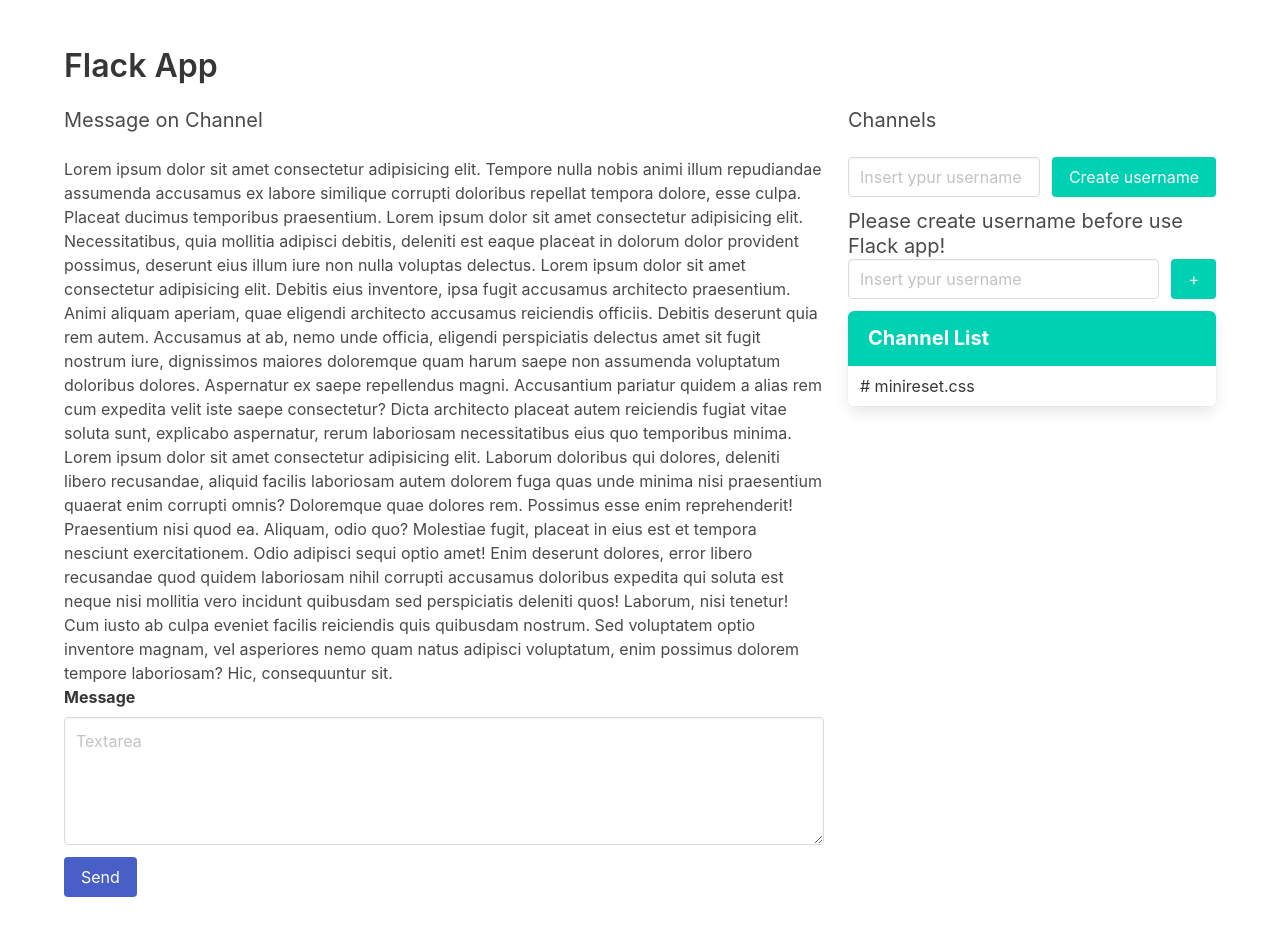
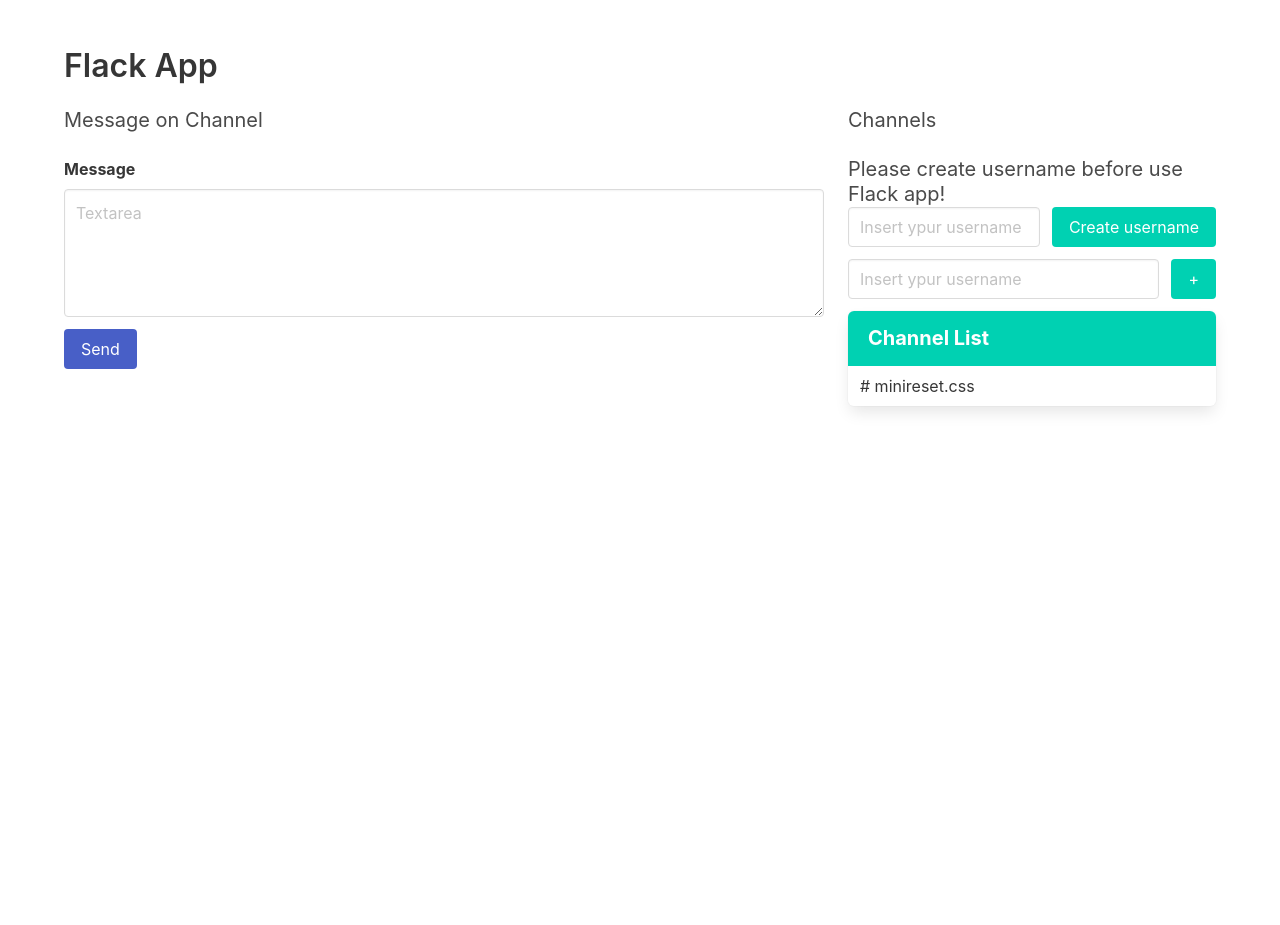
Before and after one commit to bonasunu/micro-projects, a Flask app: page / in a window 1280 px wide. Shown: the top 925 px of the page. After the commit the page ends 412 px from the top, so only its background shows below. Run offline with Flask 2, Linux system fonts and the light colour scheme; some libraries are stand-ins or nearby versions.

Commit message:
edit index for greeting message

```diff
--- a/capstone/flack/templates/index.html
+++ b/capstone/flack/templates/index.html
@@ -18,19 +18,6 @@
                 <div class="column is-two-thirds">
                     <h2 class="subtitle">Message on Channel</h2>
                     <div id="msg_area">
-                        Lorem ipsum dolor sit amet consectetur adipisicing elit. Tempore nulla nobis animi illum repudiandae assumenda accusamus ex labore similique corrupti doloribus repellat tempora dolore, esse culpa. Placeat ducimus temporibus praesentium.
-                        Lorem ipsum dolor sit amet consectetur adipisicing elit. Necessitatibus, quia mollitia adipisci debitis, deleniti est eaque placeat in dolorum dolor provident possimus, deserunt eius illum iure non nulla voluptas delectus.
-                        Lorem ipsum dolor sit amet consectetur adipisicing elit. Debitis eius inventore, ipsa fugit accusamus architecto praesentium. Animi aliquam aperiam, quae eligendi architecto accusamus reiciendis officiis. Debitis deserunt quia rem autem.
-                        Accusamus at ab, nemo unde officia, eligendi perspiciatis delectus amet sit fugit nostrum iure, dignissimos maiores doloremque quam harum saepe non assumenda voluptatum doloribus dolores. Aspernatur ex saepe repellendus magni.
-                        Accusantium pariatur quidem a alias rem cum expedita velit iste saepe consectetur? Dicta architecto placeat autem reiciendis fugiat vitae soluta sunt, explicabo aspernatur, rerum laboriosam necessitatibus eius quo temporibus minima.
-
-                        Lorem ipsum dolor sit amet consectetur adipisicing elit. Laborum doloribus qui dolores, deleniti libero recusandae, aliquid facilis laboriosam autem dolorem fuga quas unde minima nisi praesentium quaerat enim corrupti omnis?
-                        Doloremque quae dolores rem. Possimus esse enim reprehenderit! Praesentium nisi quod ea. Aliquam, odio quo? Molestiae fugit, placeat in eius est et tempora nesciunt exercitationem. Odio adipisci sequi optio amet!
-                        Enim deserunt dolores, error libero recusandae quod quidem laboriosam nihil corrupti accusamus doloribus expedita qui soluta est neque nisi mollitia vero incidunt quibusdam sed perspiciatis deleniti quos! Laborum, nisi tenetur!
-                        Cum iusto ab culpa eveniet facilis reiciendis quis quibusdam nostrum. Sed voluptatem optio inventore magnam, vel asperiores nemo quam natus adipisci voluptatum, enim possimus dolorem tempore laboriosam? Hic, consequuntur sit.
-
-
-
                     </div>
                     <div class="field">
                         <label class="label">Message</label>
@@ -49,17 +36,16 @@
                 <div class="column">
                     <h2 class="subtitle">Channels</h2>
                     <div id="greet">
-                        <div id="create_username" class="field is-grouped">
-                            <p class="control is-expanded">
-                                <input id="new_username" class="input" type="text" placeholder="Insert ypur username">
-                            </p>
-                            <p class="control">
-                                <button class="button is-primary">
-                                    Create username
-                                </button>
-                            </p>
-                        </div>
                     </div>
+                    <form id="create_username" class="field is-grouped">
+                        <p class="control is-expanded">
+                            <input id="new_username" class="input" type="text" placeholder="Insert ypur username">
+                        </p>
+                        <p class="control">
+                            <input type="submit" value="Create username" class="button is-primary">
+                        </p>
+
+                    </form>
                     <form id="create_channel" class="field is-grouped">
                         <p class="control is-expanded">
                             <input id="channel" class="input" type="text" placeholder="Insert ypur username">
```
